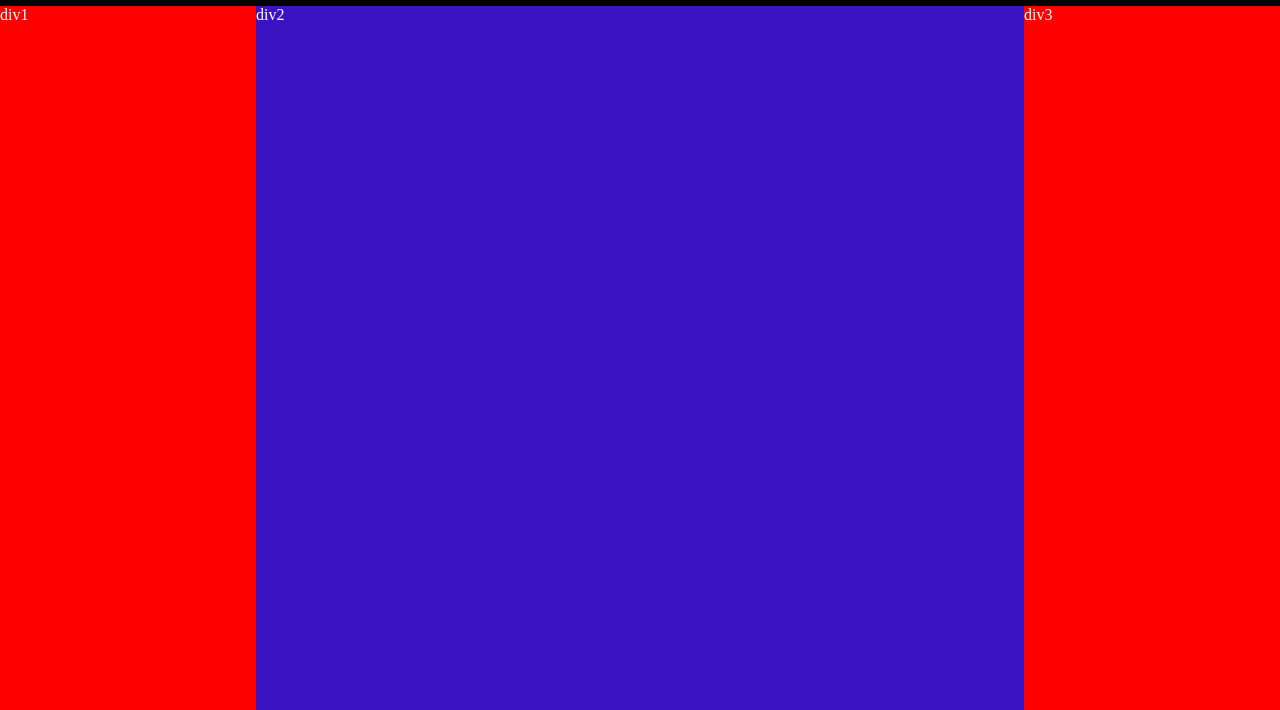
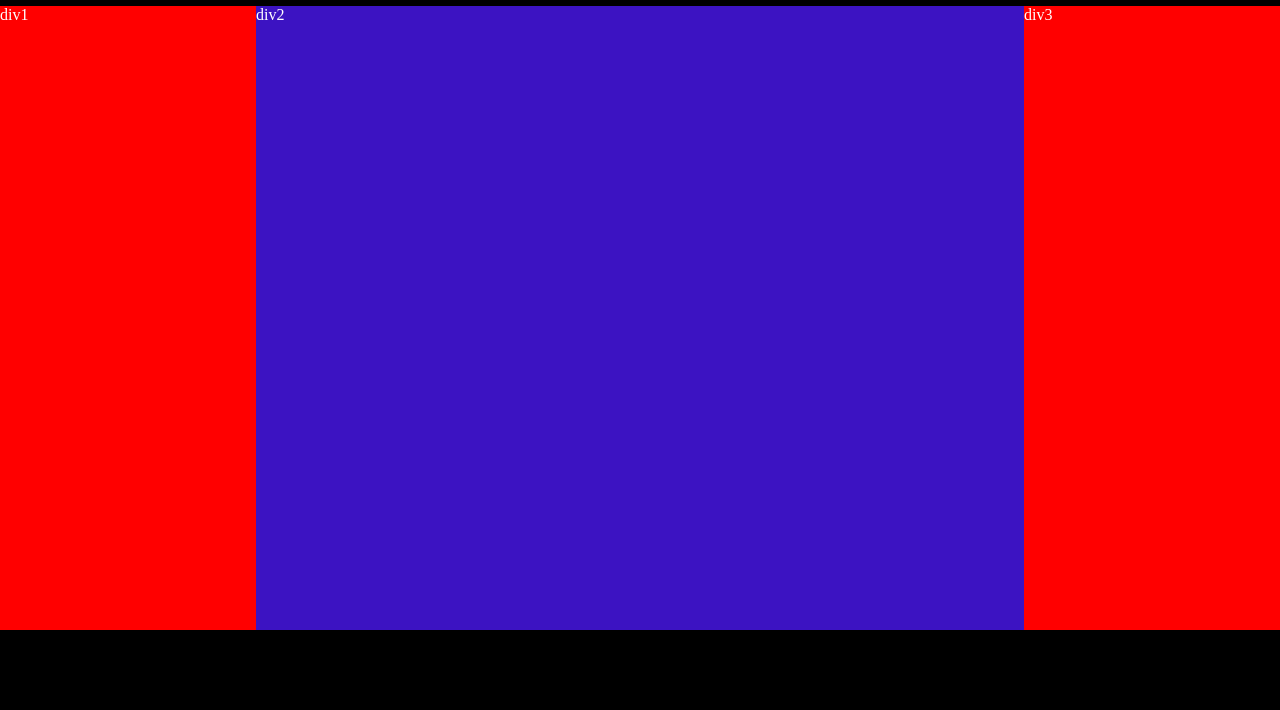
Before and after one commit to cAptA1n-bot/MELO, a plain HTML site: page index.html in a window 1280 px wide. Shown: the part 90-800 px from the top of the page. Drawn offline with Linux system fonts and the light colour scheme.

Commit message:
sections have been divided

```diff
--- a/style.css
+++ b/style.css
@@ -8,6 +8,7 @@ body{
     background-color: gray;
     display: flex;
     margin-top: 12dvh;
+    margin-bottom: 10dvh;
 }
 .left{
     width: 20%;
@@ -63,18 +64,26 @@ body{
 
 .left{
     width: 20%;
-    height: calc(100dvh - 12dvh);
+    height: calc(100dvh - 12dvh - 10dvh);
     background-color: red;
 }
 
 .middle{
     flex: 1;
-    height: calc(100dvh - 12dvh);
+    height: calc(100dvh - 12dvh - 10dvh);
     background-color: rgb(60, 19, 194);
 }
 .right{
     width: 20%;
-    height: calc(100dvh - 12dvh);
+    height: calc(100dvh - 12dvh - 10dvh);
 
     background-color: red;
 }
+.playbar{
+    position: fixed;
+    width: 100%;
+    height: 10dvh;
+    bottom: 0;
+    display: flex;
+    background-color: black;
+}
```
